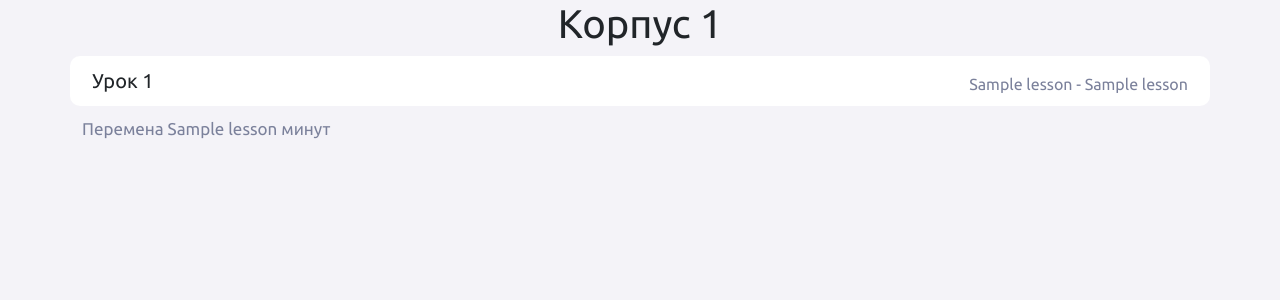
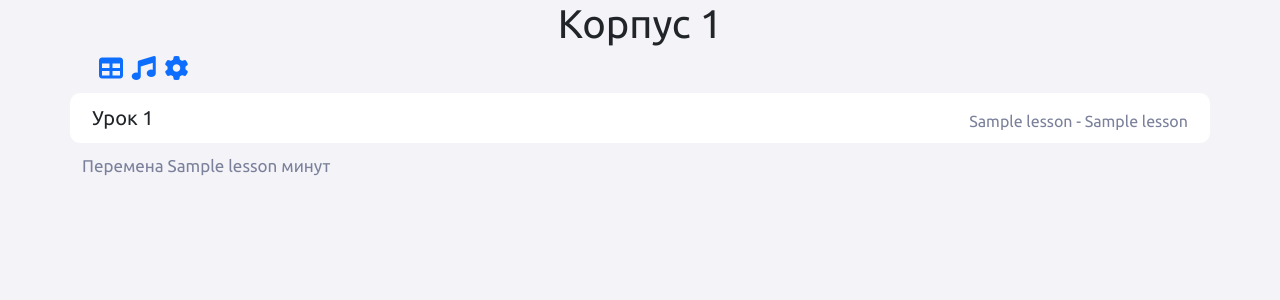
Before and after one commit to ret7020/SchoolBellProject, a Python web app: template webui/templates/index.html in a window 1280 px wide. Shown: the top 300 px of the page. Run offline with Jinja, Linux system fonts and the light colour scheme; the template is opened without the code that fills it: most values are stand-ins (such as "Sample title", 1, 10 or a date in 2020).

Commit message:
UI toolbars and modals + Path

```diff
--- a/web.py
+++ b/web.py
@@ -30,7 +30,7 @@ class WebUI:
                 break_finish = datetime.datetime.strptime(self.tm.timetable[lessons_counter + 1][1], "%H:%M")
                 time_table_display.append((lessons_counter + 1, self.tm.timetable[lessons_counter][1], self.tm.timetable[lessons_counter][2], int((break_finish - break_start).seconds / 60)))
             except IndexError:
-                pass
+                time_table_display.append((lessons_counter + 1, self.tm.timetable[lessons_counter][1], self.tm.timetable[lessons_counter][2], 0))
         lessons_cnt = len(time_table_display)
         return render_template('index.html', building_number=config["building_number"], timetable=time_table_display, lessons_cnt=lessons_cnt)
 
--- /dev/null
+++ b/webui/static/index.js
@@ -0,0 +1,11 @@
+
+// Bindings
+const timetableModal = document.getElementById('timetableModal');
+const melodiesModal = document.getElementById('melodiesModal');
+const settingsModal = document.getElementById('settingsModal');
+
+timetableModal.addEventListener('show.bs.modal', event => {
+    console.log("Send AJAX");
+});
+melodiesModal.addEventListener('show.bs.modal', event => {});
+settingsModal.addEventListener('show.bs.modal', event => {});
--- a/webui/static/style.css
+++ b/webui/static/style.css
@@ -26,3 +26,17 @@ body{
     font-size: 17px;
     color: #7B819B;
 }
+.toolbar{
+    margin-bottom: 10px;
+    margin-left: 5px;
+
+}
+.toolbar-icon{
+    font-size: 1.5em;
+    cursor: pointer;
+    color: #0d6efd;
+    margin-right: 5px;
+}
+.toolbar-icon:hover{
+    color: #004dbf;
+}
--- a/webui/templates/index.html
+++ b/webui/templates/index.html
@@ -1,18 +1,33 @@
 <!DOCTYPE html>
 <html lang="en">
+
 <head>
     <meta charset="UTF-8">
     <meta http-equiv="X-UA-Compatible" content="IE=edge">
     <meta name="viewport" content="width=device-width, initial-scale=1.0">
     <title>Настройка звонков</title>
-    <link href="https://cdn.jsdelivr.net/npm/bootstrap@5.2.1/dist/css/bootstrap.min.css" rel="stylesheet" integrity="sha384-iYQeCzEYFbKjA/T2uDLTpkwGzCiq6soy8tYaI1GyVh/UjpbCx/TYkiZhlZB6+fzT" crossorigin="anonymous">
-    <link rel="stylesheet" type="text/css" href="http://fonts.googleapis.com/css?family=Ubuntu:regular,bold&subset=Latin">
+    <link href="https://cdn.jsdelivr.net/npm/bootstrap@5.2.1/dist/css/bootstrap.min.css" rel="stylesheet"
+        integrity="sha384-iYQeCzEYFbKjA/T2uDLTpkwGzCiq6soy8tYaI1GyVh/UjpbCx/TYkiZhlZB6+fzT" crossorigin="anonymous">
+    <link rel="stylesheet" type="text/css"
+        href="http://fonts.googleapis.com/css?family=Ubuntu:regular,bold&subset=Latin">
     <link rel="stylesheet" href="/static/style.css">
+    <link rel="stylesheet" href="https://cdnjs.cloudflare.com/ajax/libs/font-awesome/6.2.0/css/all.min.css">
+
 
 </head>
+
 <body>
     <div class="container">
         <h1 class="text-center">Корпус {{building_number}}</h1>
+        <div class="row toolbar">
+            <div style="display: inline-block;">
+                <i class="fa-solid fa-table toolbar-icon" title="Расписание" data-bs-toggle="modal"
+                    data-bs-target="#timetableModal"></i>
+                <i class="fa-solid fa-music toolbar-icon" data-bs-toggle="modal" data-bs-target="#melodiesModal" title="Мелодии"></i>
+                <i class="fa-solid fa-cog toolbar-icon" title="Настройки" data-bs-toggle="modal" data-bs-target="#settingsModal"></i>
+            </div>
+
+        </div>
         {% for lesson in timetable %}
         <div class="row lesson-block">
             <div class="d-flex justify-content-between">
@@ -33,10 +48,66 @@
         {% endif %}
         {% endfor %}
 
-        <!---->
+    </div>
+    <div class="modal fade" id="timetableModal" tabindex="-1" aria-labelledby="timetableModalLabel" aria-hidden="true">
+        <div class="modal-dialog">
+            <div class="modal-content">
+                <div class="modal-header">
+                    <h5 class="modal-title" id="timetableModalLabel">Расписание</h5>
+                    <button type="button" class="btn-close" data-bs-dismiss="modal" aria-label="Close"></button>
+                </div>
+                <div class="modal-body">
+                    <form action="/api/update_timetable">
+                        <textarea class="form-control" name="timetable-raw"></textarea>
+                    </form>
+                </div>
+                <div class="modal-footer">
+                    <button type="button" class="btn btn-secondary" data-bs-dismiss="modal">Отмена</button>
+                    <button type="button" class="btn btn-primary">Применить</button>
+                </div>
+            </div>
+        </div>
+    </div>
 
+    <div class="modal fade" id="melodiesModal" tabindex="-1" aria-labelledby="melodiesModalLabel" aria-hidden="true">
+        <div class="modal-dialog">
+            <div class="modal-content">
+                <div class="modal-header">
+                    <h5 class="modal-title" id="melodiesModalLabel">Мелодии</h5>
+                    <button type="button" class="btn-close" data-bs-dismiss="modal" aria-label="Close"></button>
+                </div>
+                <div class="modal-body">
+                    ...
+                </div>
+                <div class="modal-footer">
+                    <button type="button" class="btn btn-primary">Ок</button>
+                </div>
+            </div>
+        </div>
+    </div>
 
+    <div class="modal fade" id="settingsModal" tabindex="-1" aria-labelledby="settingsModalLabel" aria-hidden="true">
+        <div class="modal-dialog">
+            <div class="modal-content">
+                <div class="modal-header">
+                    <h5 class="modal-title" id="settingsModalLabel">Настройки</h5>
+                    <button type="button" class="btn-close" data-bs-dismiss="modal" aria-label="Close"></button>
                 </div>
-    <script src="https://cdn.jsdelivr.net/npm/bootstrap@5.2.1/dist/js/bootstrap.bundle.min.js" integrity="sha384-u1OknCvxWvY5kfmNBILK2hRnQC3Pr17a+RTT6rIHI7NnikvbZlHgTPOOmMi466C8" crossorigin="anonymous"></script>
+                <div class="modal-body">
+                    ...
+                </div>
+                <div class="modal-footer">
+                    <button type="button" class="btn btn-secondary" data-bs-dismiss="modal">Отмена</button>
+                    <button type="button" class="btn btn-primary">Применить</button>
+                </div>
+            </div>
+        </div>
+    </div>
+
+    <script src="https://cdn.jsdelivr.net/npm/bootstrap@5.2.1/dist/js/bootstrap.bundle.min.js"
+        integrity="sha384-u1OknCvxWvY5kfmNBILK2hRnQC3Pr17a+RTT6rIHI7NnikvbZlHgTPOOmMi466C8"
+        crossorigin="anonymous"></script>
+    <script src="/static/index.js"></script>
 </body>
+
 </html>
```
Lines whose indentation alone changed are shown as unchanged.
